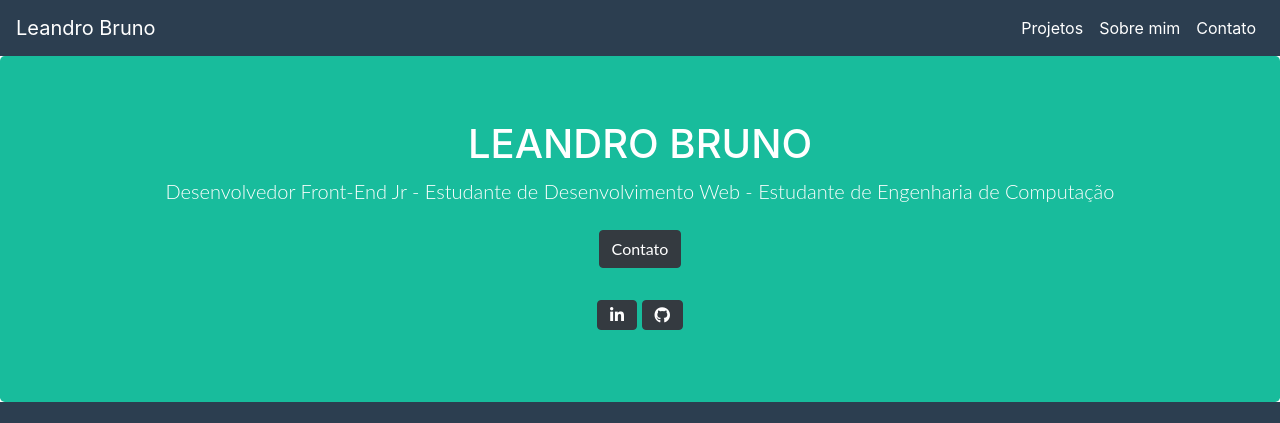
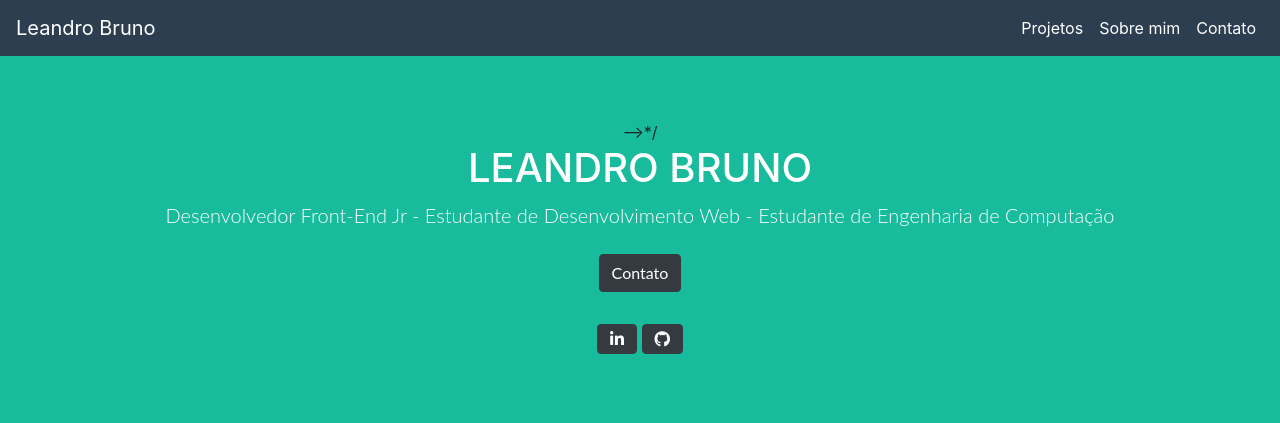
Before and after one commit to LeandroBruno-1999/MeuPortifolio, a plain HTML site: page index.html in a window 1280 px wide. Shown: the top 423 px of the page. Drawn offline with nearby package versions, Linux system fonts and the light colour scheme.

Commit message:
Corrigindo TEXTOS e BORDAS
Corrigindo TEXTOS e BORDAS

```diff
--- a/index.html
+++ b/index.html
@@ -49,7 +49,12 @@
 
       .jumbotron {
           margin-bottom: 0px;
-      }
+       }
+
+      .jumbotron2 {
+          margin-bottom: 0px;
+          border-radius: unset;
+       }
 
       html {
           scroll-behavior: smooth;
@@ -73,6 +78,8 @@
       ul, li {
         color: white;
       }
+
+
   </style>
 </head>
 <body>
@@ -100,9 +107,9 @@
             </ul>
         </div>
     </nav>
-    <section class="jumbotron text-center corPrimaria">
-      <div class="container">
-         <!-- <img src="https://i.ibb.co/gFfDZtK/jhonatan-copy.jpg" class="foto-perfil" alt="Responsive image">-->
+    <section class="jumbotron text-center corPrimaria jumbotron2">
+      <div class="container>
+        /* <!-- <img src="" class="foto-perfil" alt="Responsive image">-->*/
           <h1 class="jumbotron-heading" style="color:white;text-transform: uppercase;">Leandro Bruno</h1>
           <p class="lead" style="color:white !important;">Desenvolvedor Front-End Jr - Estudante de Desenvolvimento Web - Estudante de Engenharia de Computação
           </p>
@@ -202,7 +209,7 @@
                 <div class="card mb-4 box-shadow" style="border: none;">
                   <img class="card-img-top" data-src="holder.js/100px225?theme=thumb&amp;bg=55595c&amp;fg=eceeef&amp;text=Thumbnail" alt="Thumbnail [100%x225]" src="./imagens/Capturar 6.PNG" data-holder-rendered="true" style="height: 225px; width: 100%; display: block;">
                   <div class="card-body color-card">
-                   <p class="card-text">Esse é o projeto notícias cidade, que é um projeto de um jornal fictício, onde é usado mais de uma tela para interação com usuário.
+                   <p class="card-text">Esse é o projeto Finans. Objetivo desse projeto é criar uma interface para um site fícticio de uma empresa de finanças.
                     <ul>
                       <li>HTML5</li>
                       <li>CSS3</li>
```
